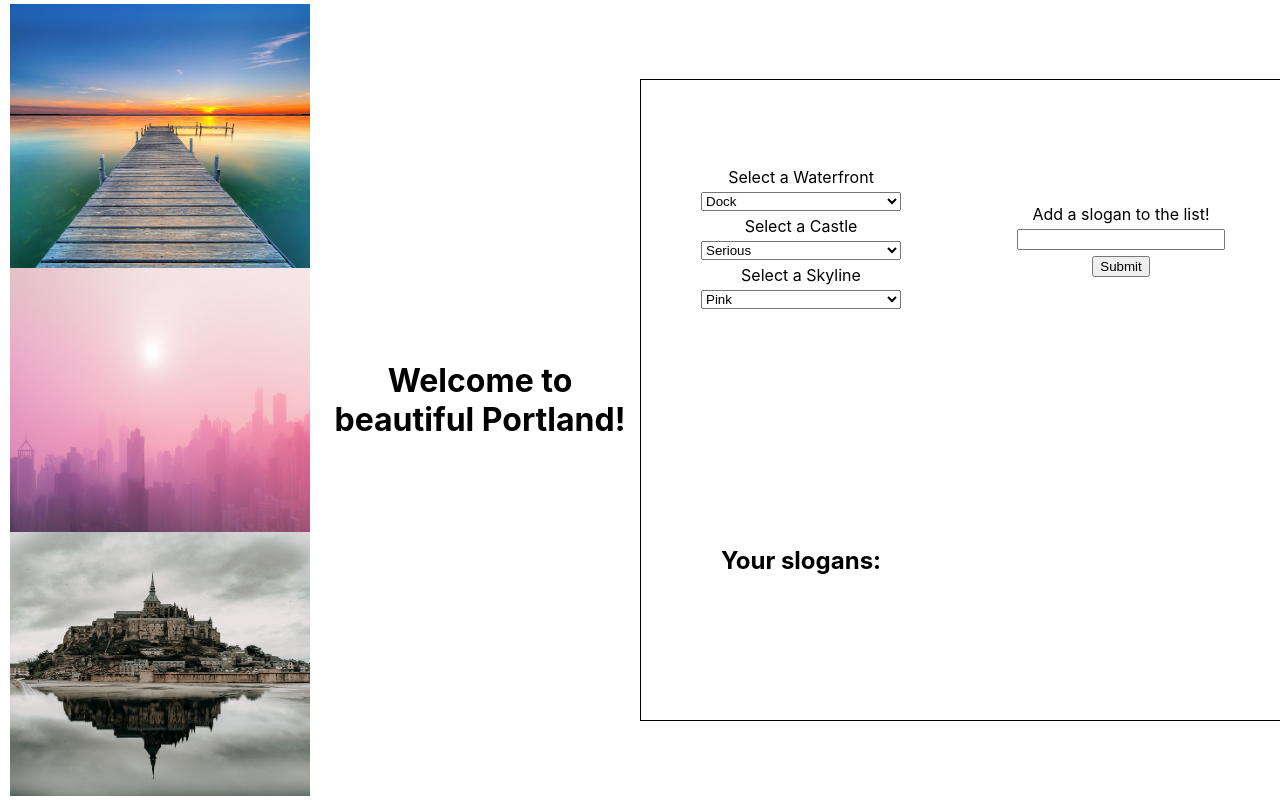
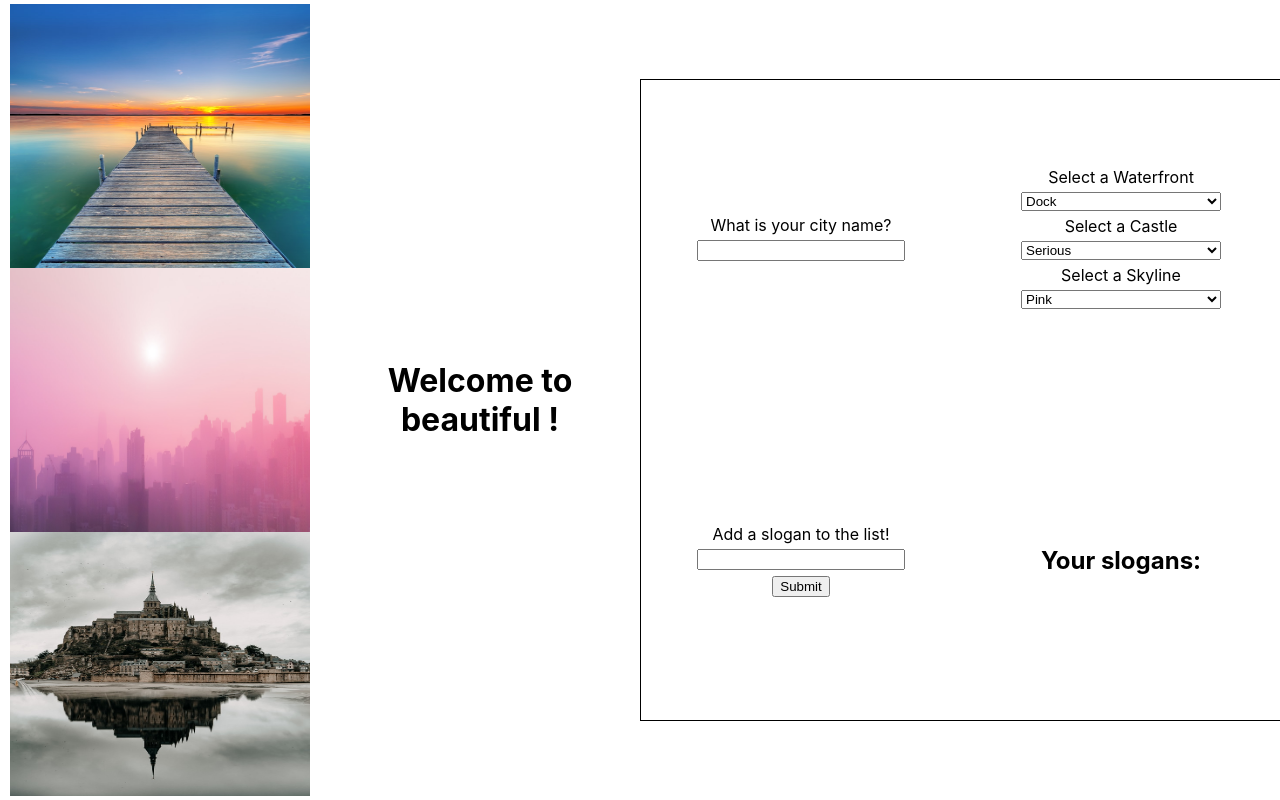
Before and after one commit to austinbhan/react-city-builder, a React (Create React App) app: page / in a window 1280 px wide. Built offline with nearby package versions, Linux system fonts and the light colour scheme.

Commit message:
Functioning city name

```diff
--- a/src/App.js
+++ b/src/App.js
@@ -17,9 +17,9 @@ function App() {
   const [castle, setCastle] = useState('castle-1');
   const [skyline, setSkyline] = useState('skyline-1');
   const [slogans, setSlogans] = useState([]);
+  const [cityName, setCityName] = useState('');
 
-  // const [cityName, setCityName] = useState('');
-  console.log(slogans);
+
   return (
     <div className="App">
       {/* here, the City component takes in skylineId, waterfrontId, castleId as props. It'll use those ids to render pictures correctly. */}
@@ -32,11 +32,11 @@ function App() {
 
       <h1>
         {/* dynamically update the city name here using state */}
-        Welcome to beautiful Portland!
+        Welcome to beautiful { cityName }!
       </h1>
       <div className='bottom'>
         {/* here, the CityNameInput component takes in the setCityName state handler function */}
-        {/* <CityNameInput setCityName={setCityName}/> */}
+        <CityNameInput setCityName={setCityName}/>
         <section className='dropdowns'>
           {/*
           render all three Dropdown components (WaterfrontDropdown, SkylineDropdown, CastleDropdown) here.
```
